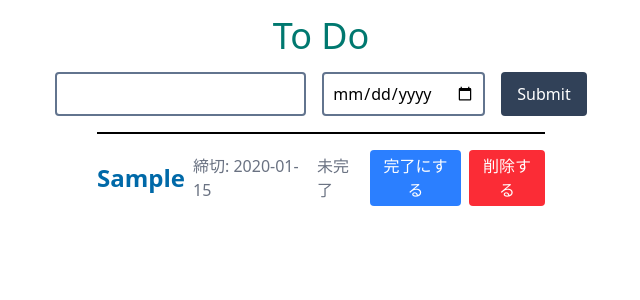
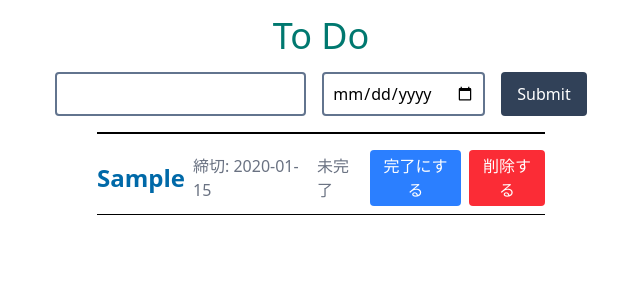
Before and after one commit to kentem-yu-motegi/react-todo-pretest, a React (Vite) app: page / in a window 1280 px wide. Both pictures are taken after typing "Sample", "2020-01-15" into the empty fields and a click on the button "Submit". Shown: the top 300 px of the page, without its empty margins (319-959 px from the left). Built offline with nearby package versions, Linux system fonts and the light colour scheme.

Commit message:
アラートの実装と成型

```diff
--- a/src/features/input/displayText.tsx
+++ b/src/features/input/displayText.tsx
@@ -7,7 +7,7 @@ export const DisplayText = () => {
     const newTodos = [...todoValue];
     newTodos[index].isCompleted = !newTodos[index].isCompleted;
     setTodoValue(newTodos);
-  }
+  };
 
   const deleteTodo = (index: number) => {
     const newTodos = [...todoValue];
@@ -16,25 +16,27 @@ export const DisplayText = () => {
     }
     newTodos.splice(index, 1);
     setTodoValue(newTodos);
-  }
+  };
 
   return (
     <div className="space-y-2 border-t-2 pt-4 w-full max-w-md">
       {todoValue.map((todo, index) => (
-        <div key={todo.title} className="flex items-center gap-2">
+        <div key={todo.title} className="flex items-center gap-2 border-b pb-2">
           <h2 className="text-2xl text-sky-700 font-bold">{todo.title}</h2>
           <span className="text-gray-500">締切: {todo.endDate}</span>
           <span className="text-gray-500">
             {todo.isCompleted ? "✓ 完了" : "未完了"}
           </span>
           <button
-            type="button" onClick={() => todoCompleted(index)}
+            type="button"
+            onClick={() => todoCompleted(index)}
             className="px-2 py-1 bg-blue-500 text-white rounded"
           >
             {todo.isCompleted ? "未完了にする" : "完了にする"}
           </button>
           <button
-            type="button" onClick={() => deleteTodo(index)}
+            type="button"
+            onClick={() => deleteTodo(index)}
             className="px-2 py-1 bg-red-500 text-white rounded"
           >
             削除する
```
